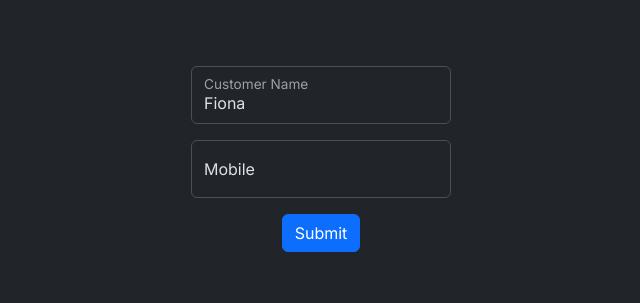
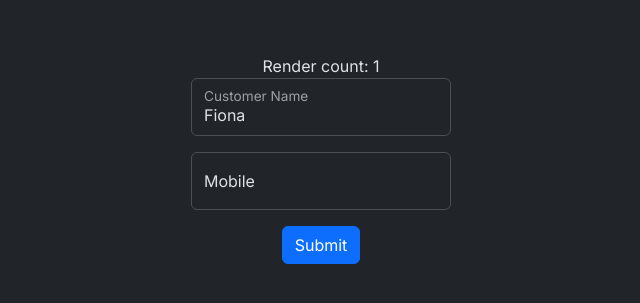
Before and after one commit to NtonBala/food-delivery-form, a React (Vite) app: page / in a window 1280 px wide. Shown: the part 241-544 px from the top of the page, without its empty margins (319-959 px from the left). Built offline with nearby package versions, Linux system fonts and the light colour scheme.

Commit message:
Illustrate performance feature

```diff
--- a/src/FoodDeliveryForm.tsx
+++ b/src/FoodDeliveryForm.tsx
@@ -1,9 +1,12 @@
 import { useForm, SubmitHandler } from 'react-hook-form';
+import { getRenderCount } from './utils/getRenderCount';
 
 type FoodDeliveryFormType = {
   customerName: string;
   mobile: string;
 };
+
+const RenderCount = getRenderCount();
 
 export const FoodDeliveryForm = () => {
   const { register, handleSubmit } = useForm<FoodDeliveryFormType>();
@@ -14,6 +17,8 @@ export const FoodDeliveryForm = () => {
 
   return (
     <form autoComplete="off" onSubmit={handleSubmit(onSubmit)}>
+      <RenderCount />
+
       <div className="form-floating mb-3">
         <input type="text" className="form-control" placeholder="Customer Name" {...register('customerName', { value: 'Fiona' })} />
         <label>Customer Name</label>
```
